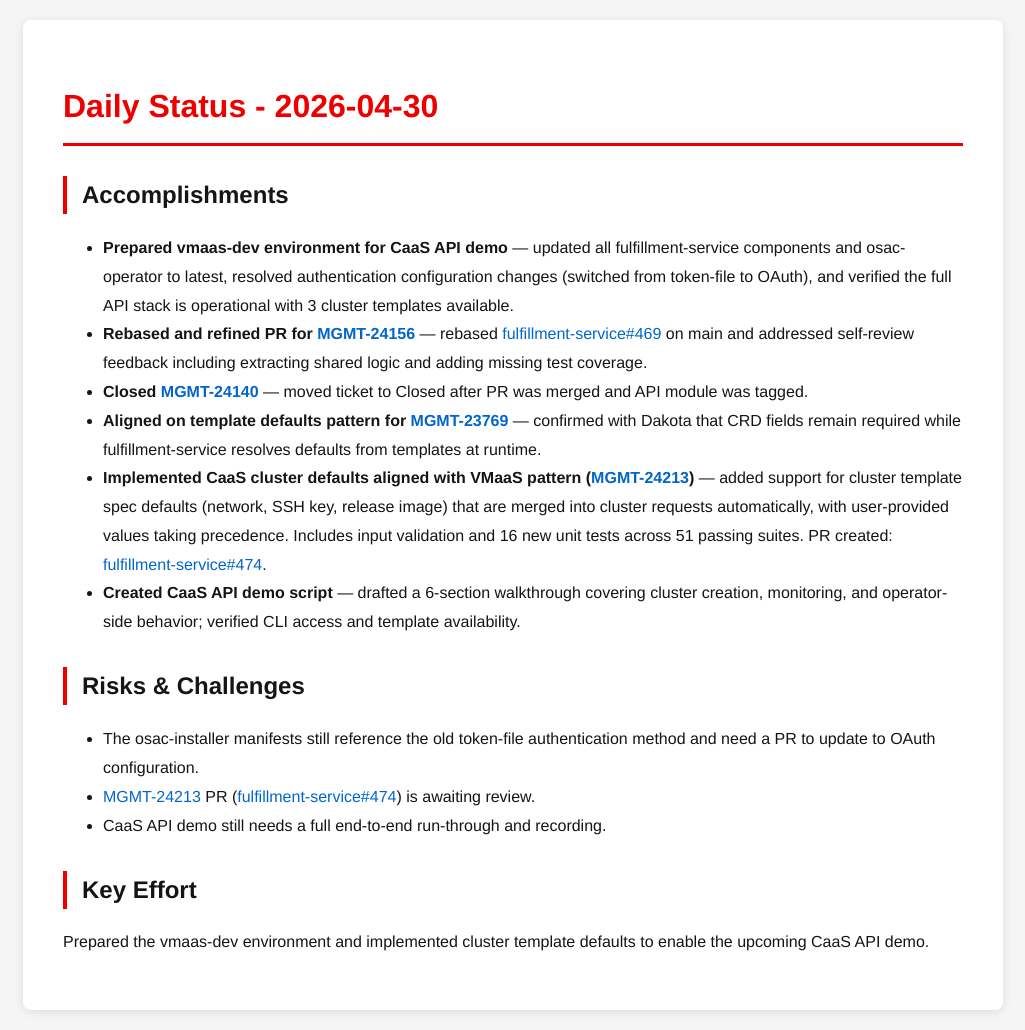
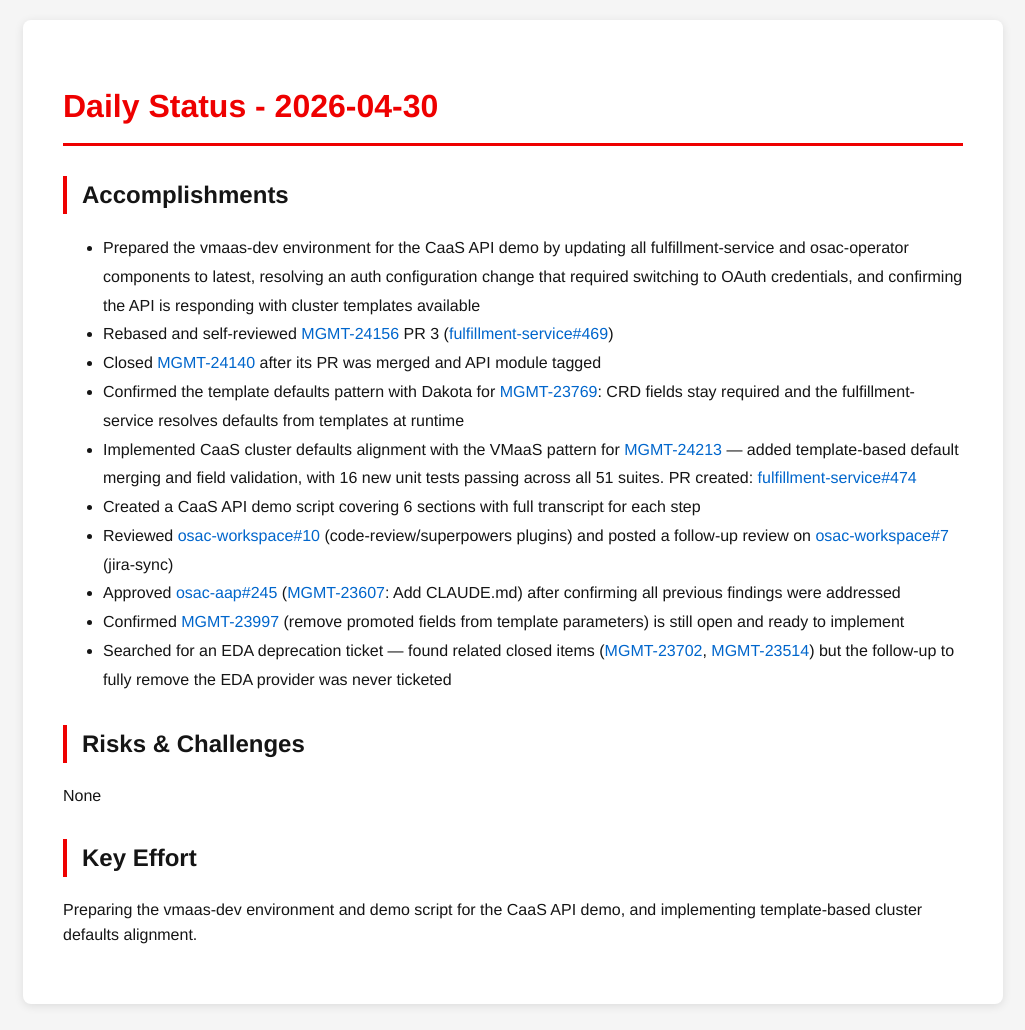
Before and after one commit to tzvatot/daily-status, a Jekyll site: the page built from 2026-04-30.md, in a window 1280 px wide. Shown: the whole page, without its empty margins (127-1152 px from the left). Built offline with Jekyll 4.4.1, drawn with Linux system fonts in a browser that asks for light colours.

Commit message:
Daily status update - 2026-04-30

```diff
--- a/2026-04-30.md
+++ b/2026-04-30.md
@@ -7,17 +7,19 @@ date: 2026-04-30
 # Daily Status - 2026-04-30
 
 ## Accomplishments
-- **Prepared vmaas-dev environment for CaaS API demo** — updated all fulfillment-service components and osac-operator to latest, resolved authentication configuration changes (switched from token-file to OAuth), and verified the full API stack is operational with 3 cluster templates available.
-- **Rebased and refined PR for [MGMT-24156](https://issues.redhat.com/browse/MGMT-24156)** — rebased [fulfillment-service#469](https://github.com/osac-project/fulfillment-service/pull/469) on main and addressed self-review feedback including extracting shared logic and adding missing test coverage.
-- **Closed [MGMT-24140](https://issues.redhat.com/browse/MGMT-24140)** — moved ticket to Closed after PR was merged and API module was tagged.
-- **Aligned on template defaults pattern for [MGMT-23769](https://issues.redhat.com/browse/MGMT-23769)** — confirmed with Dakota that CRD fields remain required while fulfillment-service resolves defaults from templates at runtime.
-- **Implemented CaaS cluster defaults aligned with VMaaS pattern ([MGMT-24213](https://issues.redhat.com/browse/MGMT-24213))** — added support for cluster template spec defaults (network, SSH key, release image) that are merged into cluster requests automatically, with user-provided values taking precedence. Includes input validation and 16 new unit tests across 51 passing suites. PR created: [fulfillment-service#474](https://github.com/osac-project/fulfillment-service/pull/474).
-- **Created CaaS API demo script** — drafted a 6-section walkthrough covering cluster creation, monitoring, and operator-side behavior; verified CLI access and template availability.
+- Prepared the vmaas-dev environment for the CaaS API demo by updating all fulfillment-service and osac-operator components to latest, resolving an auth configuration change that required switching to OAuth credentials, and confirming the API is responding with cluster templates available
+- Rebased and self-reviewed [MGMT-24156](https://issues.redhat.com/browse/MGMT-24156) PR 3 ([fulfillment-service#469](https://github.com/osac-project/fulfillment-service/pull/469))
+- Closed [MGMT-24140](https://issues.redhat.com/browse/MGMT-24140) after its PR was merged and API module tagged
+- Confirmed the template defaults pattern with Dakota for [MGMT-23769](https://issues.redhat.com/browse/MGMT-23769): CRD fields stay required and the fulfillment-service resolves defaults from templates at runtime
+- Implemented CaaS cluster defaults alignment with the VMaaS pattern for [MGMT-24213](https://issues.redhat.com/browse/MGMT-24213) — added template-based default merging and field validation, with 16 new unit tests passing across all 51 suites. PR created: [fulfillment-service#474](https://github.com/osac-project/fulfillment-service/pull/474)
+- Created a CaaS API demo script covering 6 sections with full transcript for each step
+- Reviewed [osac-workspace#10](https://github.com/osac-project/osac-workspace/pull/10) (code-review/superpowers plugins) and posted a follow-up review on [osac-workspace#7](https://github.com/osac-project/osac-workspace/pull/7) (jira-sync)
+- Approved [osac-aap#245](https://github.com/osac-project/osac-aap/pull/245) ([MGMT-23607](https://issues.redhat.com/browse/MGMT-23607): Add CLAUDE.md) after confirming all previous findings were addressed
+- Confirmed [MGMT-23997](https://issues.redhat.com/browse/MGMT-23997) (remove promoted fields from template parameters) is still open and ready to implement
+- Searched for an EDA deprecation ticket — found related closed items ([MGMT-23702](https://issues.redhat.com/browse/MGMT-23702), [MGMT-23514](https://issues.redhat.com/browse/MGMT-23514)) but the follow-up to fully remove the EDA provider was never ticketed
 
 ## Risks & Challenges
-- The osac-installer manifests still reference the old token-file authentication method and need a PR to update to OAuth configuration.
-- [MGMT-24213](https://issues.redhat.com/browse/MGMT-24213) PR ([fulfillment-service#474](https://github.com/osac-project/fulfillment-service/pull/474)) is awaiting review.
-- CaaS API demo still needs a full end-to-end run-through and recording.
+None
 
 ## Key Effort
-Prepared the vmaas-dev environment and implemented cluster template defaults to enable the upcoming CaaS API demo.
+Preparing the vmaas-dev environment and demo script for the CaaS API demo, and implementing template-based cluster defaults alignment.
```
